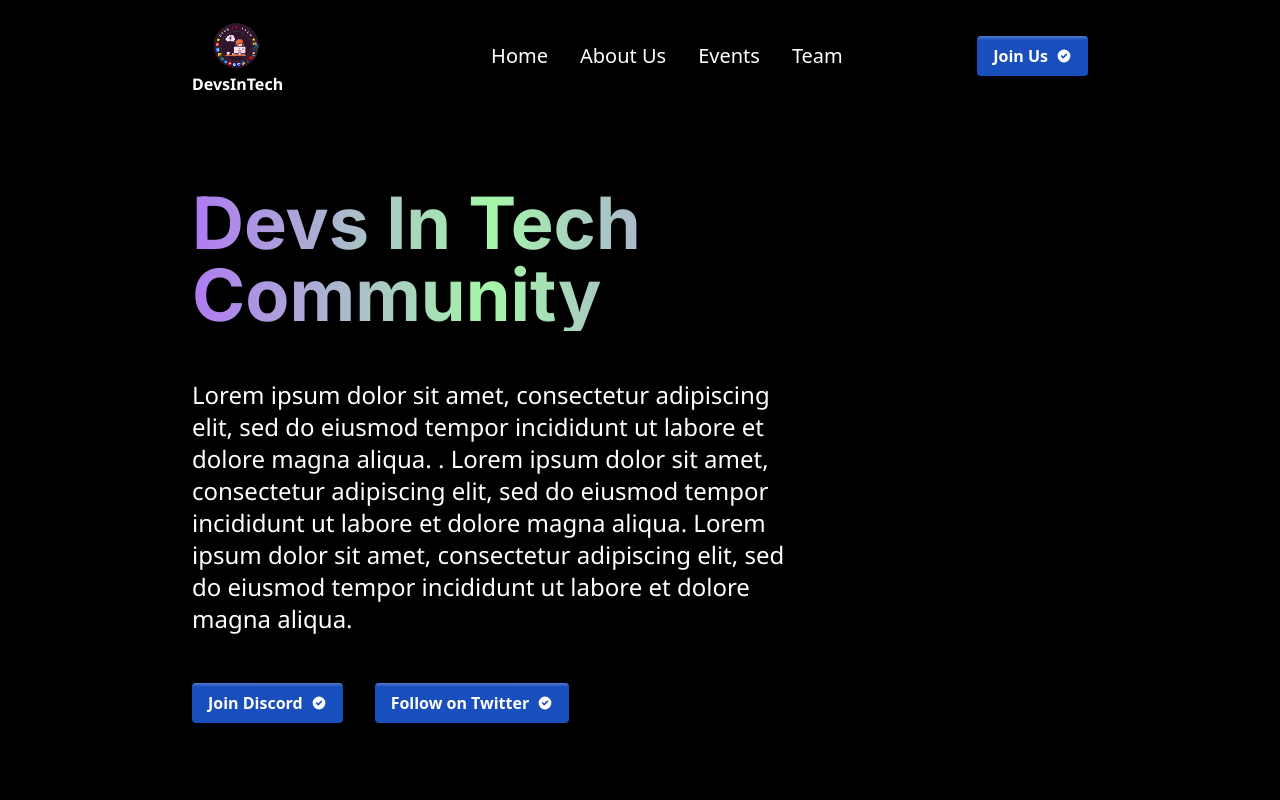
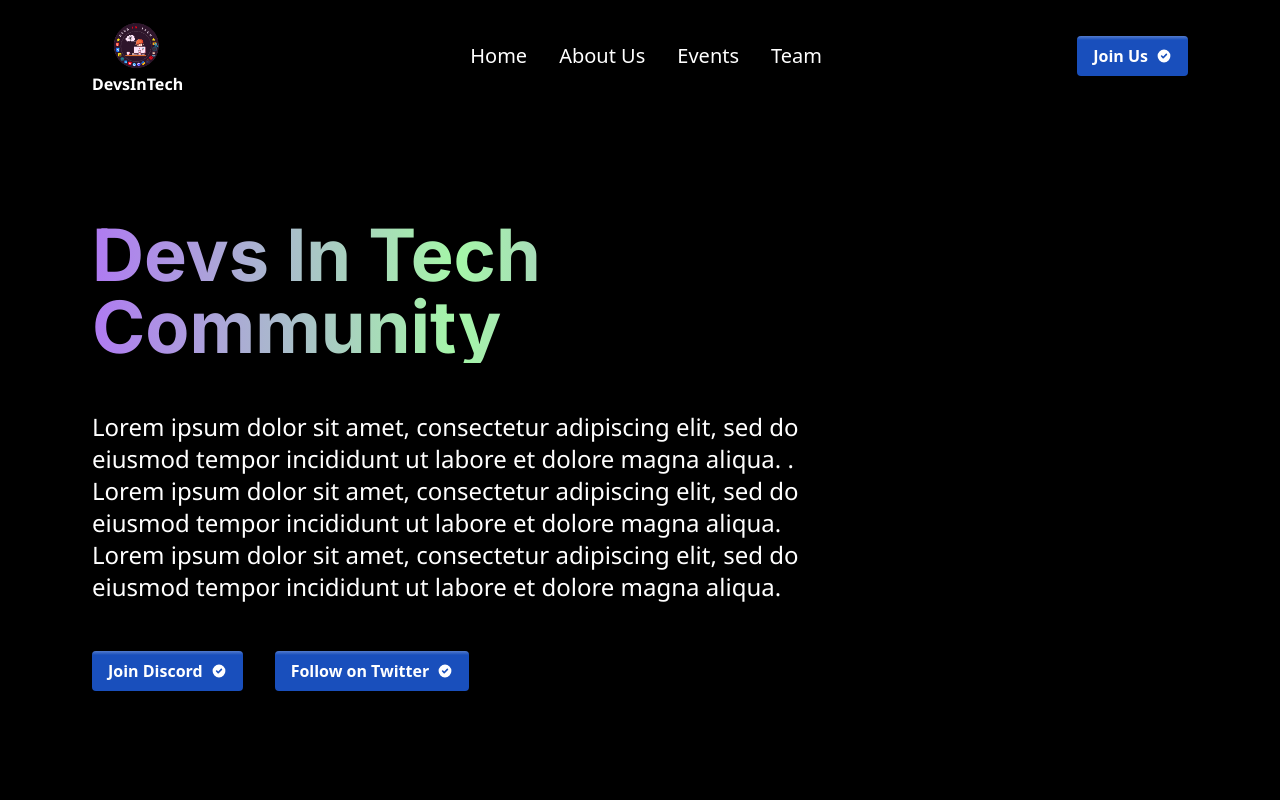
Before and after one commit to devs-in-tech/DevsInTech, a Next.js app: page /home in a window 1280 px wide. Shown: the top 800 px of the page. Built offline with nearby package versions, Linux system fonts and the light colour scheme.

Commit message:
fix: navbar & hero section

```diff
--- a/src/components/HeroSection/index.jsx
+++ b/src/components/HeroSection/index.jsx
@@ -3,7 +3,7 @@ import Button from "../button";
 const HeroSection = () => {
   return (
     <div className="min-h-[calc(100vh-115px)] flex items-center bg-black">
-      <div className="flex items-center justify-center text-center md:items-start md:text-left md:justify-start md:px-32 px-7">
+      <div className="flex items-center justify-center text-center md:items-start md:text-left md:justify-start px-7">
         <div className="flex flex-col items-center md:items-start gap-12 md:w-2/3 w-full">
           <h1 className="md:text-7xl text-6xl font-primary font-bold text-transparent bg-clip-text bg-gradient-to-r from-[#AF7AF2] via-[#A5F7A8] to-[#AF7AF2]">
             Devs In Tech Community
--- a/src/components/Navbar.jsx
+++ b/src/components/Navbar.jsx
@@ -14,7 +14,7 @@ const Navbar = () => {
   let [open, setOpen] = useState(false);
   return (
     <div className="w-full top-0 left-0">
-      <div className="md:flex md:items-center md:justify-between py-4 md:px-32 px-7">
+      <div className="md:flex md:items-center md:justify-between py-4 px-7">
         <div
           className="font-bold text-base cursor-pointer flex flex-col md:items-center font-secondary
       text-white"
@@ -25,19 +25,16 @@ const Navbar = () => {
           DevsInTech
         </div>
 
-        <div
-          onClick={() => setOpen(!open)}
-          className="text-3xl absolute right-8 top-6 cursor-pointer md:hidden text-white"
-        >
-          <ion-icon name={open ? "close" : "menu"}></ion-icon>
-        </div>
         <ul
-          className={`md:flex md:items-center md:pb-0 pb-12 md:justify-around absolute md:static md:z-auto left-0 w-full md:pl-44 pl-9 transition-all duration-500 ease-in ${
+          className={`md:flex md:items-center md:pb-0 px-20 md:px-0 pb-12 md:justify-center absolute md:static md:z-auto left-0 w-full transition-all duration-500 ease-in ${
             open ? "top-24  bg-black" : "top-[-550px]"
           }`}
         >
           {Links.map((link) => (
-            <li key={link.name} className="md:ml-8 text-xl md:my-0 my-7">
+            <li
+              key={link.name}
+              className="md:ml-8 whitespace-nowrap text-xl md:my-0 my-7"
+            >
               <Link
                 href={link.link}
                 className="text-white hover:text-gray-400 duration-500"
@@ -46,10 +43,19 @@ const Navbar = () => {
               </Link>
             </li>
           ))}
-          <span className="md:ml-auto">
+          <span className="md:hidden block">
             <Button name="Join Us" url="https://discord.gg/kpN7ZnPv" />
           </span>
         </ul>
+        <span className="md:ml-auto md:block hidden">
+          <Button name="Join Us" url="https://discord.gg/kpN7ZnPv" />
+        </span>
+      </div>
+      <div
+        onClick={() => setOpen(!open)}
+        className="text-3xl absolute right-8 top-6 cursor-pointer md:hidden text-white"
+      >
+        <ion-icon name={open ? "close" : "menu"}></ion-icon>
       </div>
     </div>
   );
--- a/src/components/button/index.js
+++ b/src/components/button/index.js
@@ -5,8 +5,8 @@ const Button = (props) => {
   return (
     <Link target="_blank" href={props.url}>
       <button className="bg-[#194fbc] gap-2 flex items-center hover:bg-[#002775 ] text-white font-bold py-2 px-4 rounded relative">
-        <span className="absolute top-0 left-0 right-0 h-1  rounded-t-md bg-gradient-to-b from-white to-[#194fbc] opacity-25"></span>
-        <span>{props.name}</span>
+        <span className="absolute top-0 left-0 right-0 h-1 rounded-t-md bg-gradient-to-b from-white to-[#194fbc] opacity-25"></span>
+        <span className="whitespace-nowrap ">{props.name}</span>
         <HiCheckCircle />
       </button>
     </Link>
```
